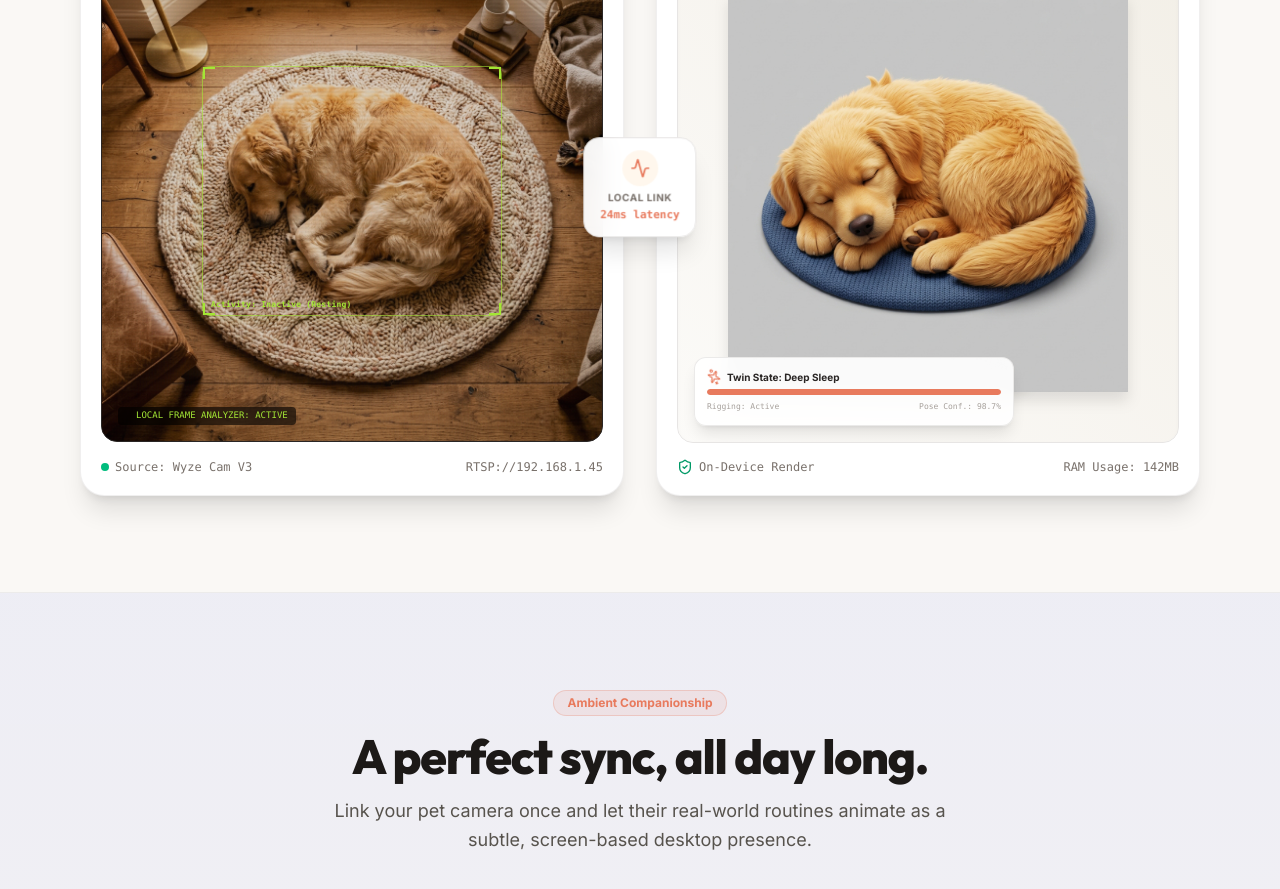
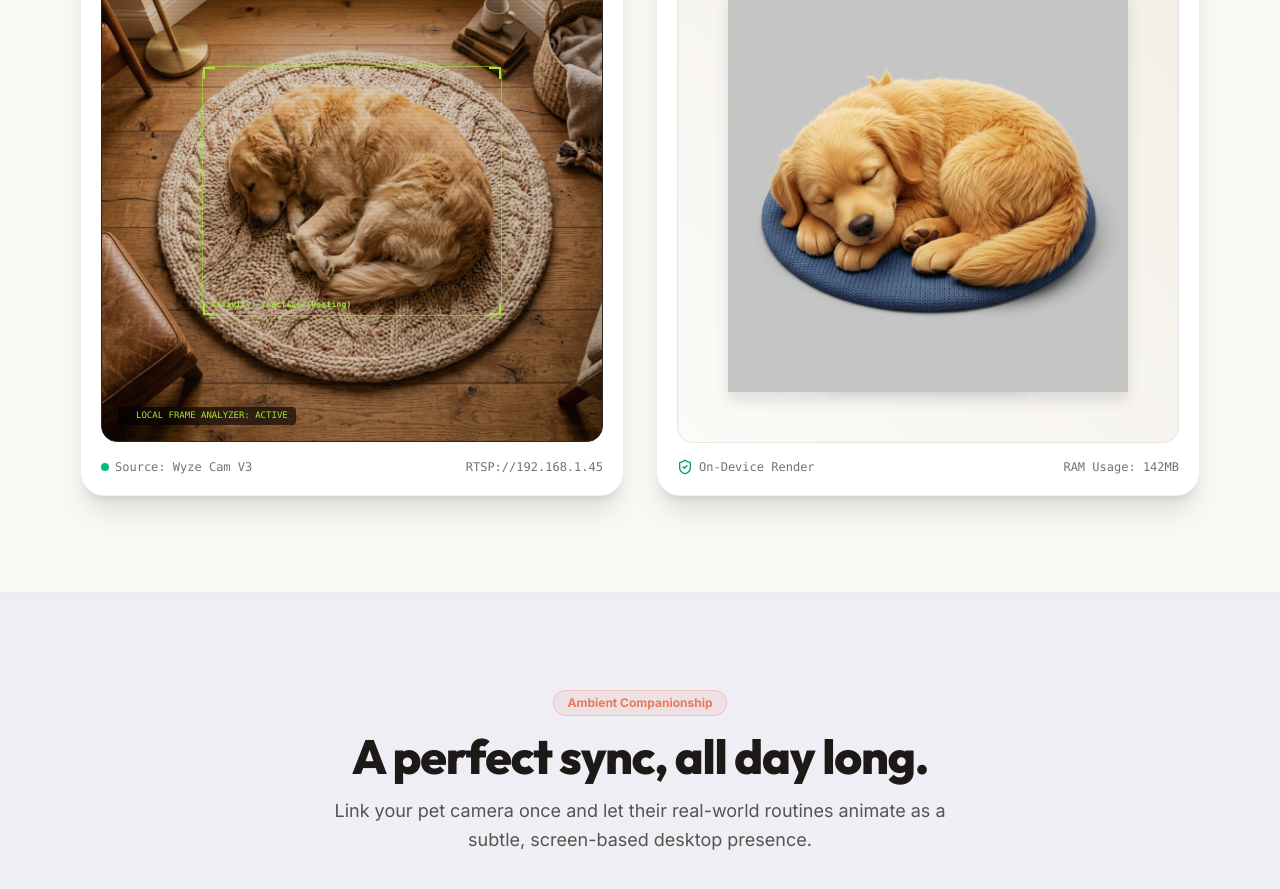
Before and after one commit to AndrewTay/pawsence, a React (Vite) app: page / in a window 1280 px wide. Shown: the part 880-1769 px from the top of the page. Built offline with nearby package versions, Linux system fonts and the light colour scheme.

Commit message:
Remove Connection Link Indicator and Twin State HUD card from HeroSimulator component

```diff
--- a/src/components/HeroSimulator.tsx
+++ b/src/components/HeroSimulator.tsx
@@ -1,6 +1,6 @@
 import { useState } from 'react';
 import { motion, AnimatePresence } from 'framer-motion';
-import { Camera, Monitor, Heart, Activity, ShieldCheck, Sparkles } from 'lucide-react';
+import { Camera, Monitor, Heart, ShieldCheck } from 'lucide-react';
 
 interface PetState {
   id: 'sleep' | 'eat' | 'wait';
@@ -49,7 +49,6 @@ const states: PetState[] = [
 export default function HeroSimulator() {
   const [currentState, setCurrentState] = useState<PetState>(states[0]);
   const [isSyncing, setIsSyncing] = useState<boolean>(false);
-  const [latency, setLatency] = useState<number>(24);
 
   const handleStateChange = (state: PetState) => {
     if (state.id === currentState.id) return;
@@ -58,7 +57,6 @@ export default function HeroSimulator() {
     setTimeout(() => {
       setCurrentState(state);
       setIsSyncing(false);
-      setLatency(Math.floor(Math.random() * 15) + 18); // random latency between 18-32ms
     }, 450);
   };
 
@@ -88,15 +86,6 @@ export default function HeroSimulator() {
 
       {/* Split Screen Simulator Frame */}
       <div className="grid lg:grid-cols-2 gap-8 items-stretch relative">
-
-        {/* Connection Link Indicator */}
-        <div className="absolute top-1/2 left-1/2 -translate-x-1/2 -translate-y-1/2 hidden lg:flex flex-col items-center z-10 bg-white/95 backdrop-blur-md px-4 py-3 rounded-2xl border border-stone-200 shadow-xl">
-          <div className="p-2 bg-orange-50 rounded-full text-[#E87A5D] mb-1">
-            <Activity className={`w-5 h-5 ${isSyncing ? 'animate-bounce' : 'animate-pulse'}`} />
-          </div>
-          <span className="text-[10px] font-bold text-stone-500 uppercase tracking-wider">Local Link</span>
-          <span className="text-[11px] font-mono text-[#E87A5D] font-bold mt-0.5">{latency}ms latency</span>
-        </div>
 
         {/* LEFT PANEL: Live Camera Feed */}
         <div className="bg-white rounded-3xl p-5 border border-stone-200/60 shadow-xl flex flex-col justify-between overflow-hidden relative group">
@@ -255,33 +244,7 @@ export default function HeroSimulator() {
                   RENDER: local_engine_v1.0
                 </div>
               </div>
-
-              {/* Status HUD display */}
-              <div className="mt-auto">
-                <motion.div
-                  key={currentState.id + '-hud'}
-                  initial={{ opacity: 0, y: 5 }}
-                  animate={{ opacity: 1, y: 0 }}
-                  className="bg-white/90 backdrop-blur-md border border-stone-200/80 rounded-xl p-3 shadow-lg max-w-xs flex flex-col gap-1"
-                >
-                  <div className="flex items-center gap-1.5 text-[10px] font-bold text-stone-800">
-                    <Sparkles className="w-3.5 h-3.5 text-[#E87A5D] animate-spin" style={{ animationDuration: '3s' }} />
-                    {currentState.avatarLabel}
-                  </div>
-                  <div className="w-full bg-stone-100 h-1.5 rounded-full overflow-hidden">
-                    <motion.div
-                      className="bg-[#E87A5D] h-full rounded-full"
-                      initial={{ width: '0%' }}
-                      animate={{ width: '100%' }}
-                      transition={{ duration: 0.5 }}
-                    />
-                  </div>
-                  <div className="flex justify-between text-[8px] font-mono text-stone-400 mt-0.5">
-                    <span>Rigging: Active</span>
-                    <span>Pose Conf.: 98.7%</span>
-                  </div>
-                </motion.div>
-              </div>
+              {/* Dropdown / widget content ends */}
             </div>
 
             {/* Sync Overlay Loader */}
```
